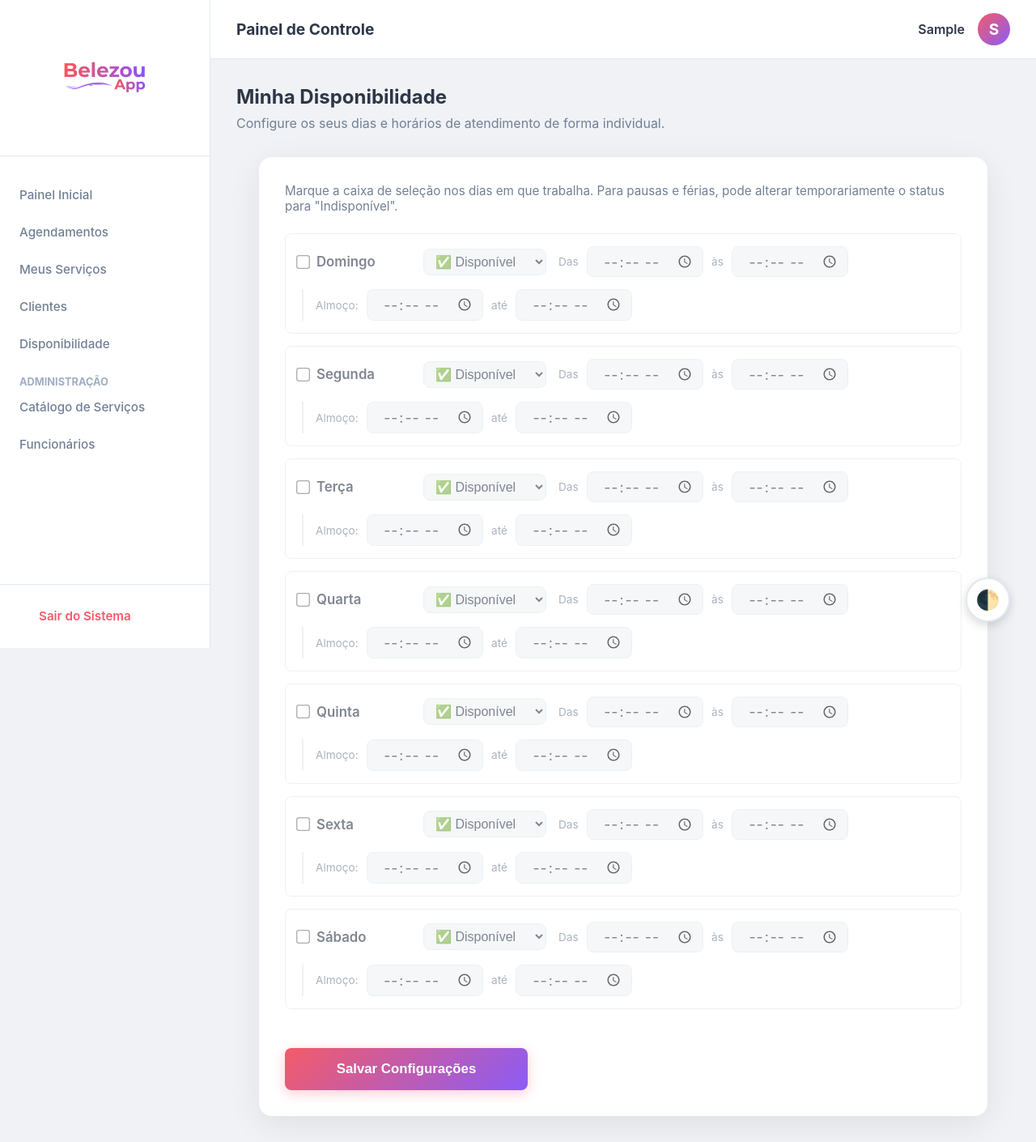
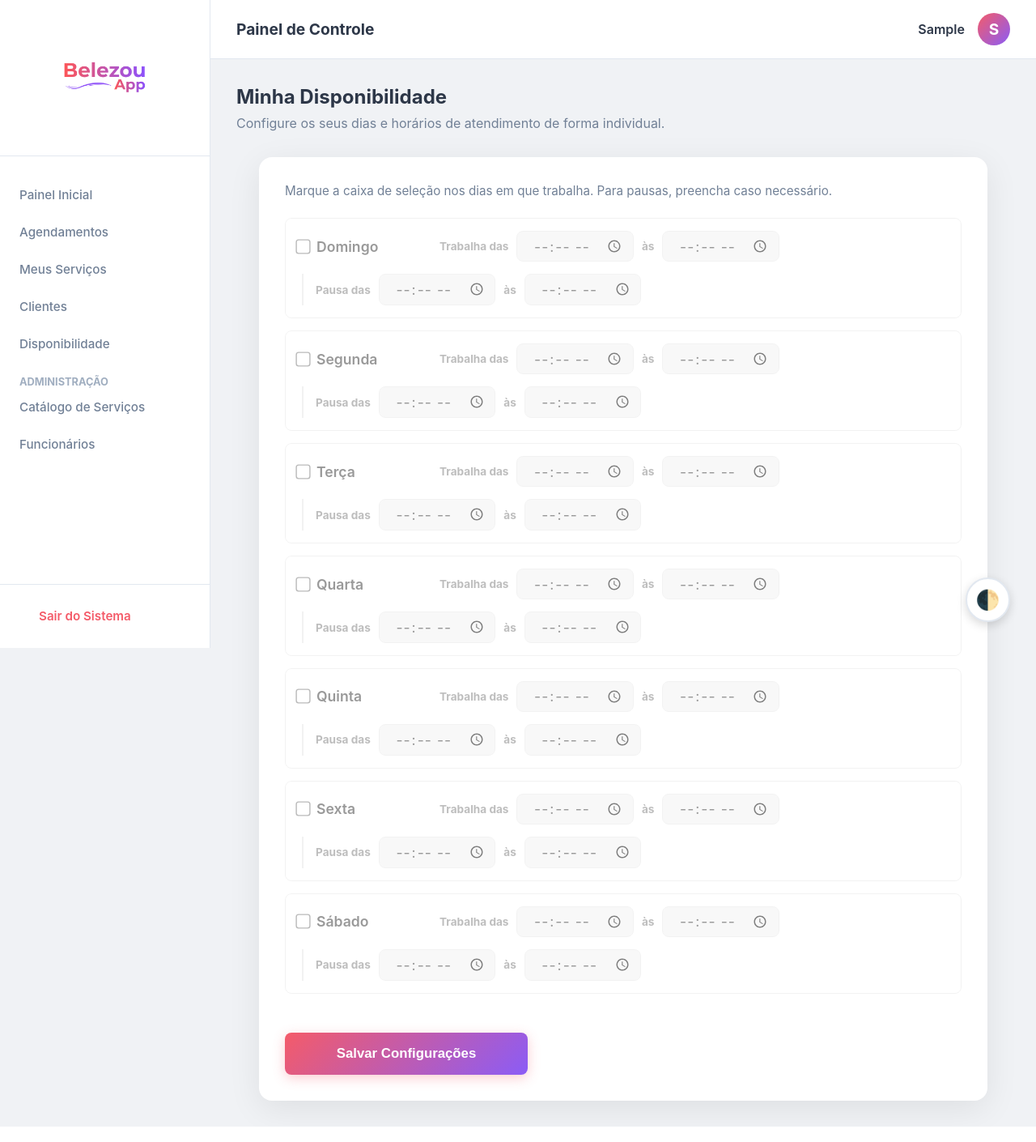
Before and after one commit to Hazard-lz/TCC-ETEC, a PHP site: page /public/views/funcionario/disponibilidade.php in a window 1280 px wide. Shown: the whole page at 81% size. Run offline with PHP 8.4, Linux system fonts and the light colour scheme; the visitor is signed in with stand-in values (Sample User, id 1); data that the repository does not hold is empty; some libraries are stand-ins or nearby versions.

Commit message:
Correções UX na disponibilidade

```diff
--- a/public/views/funcionario/disponibilidade.php
+++ b/public/views/funcionario/disponibilidade.php
@@ -117,41 +117,38 @@ $diasSemana = [
                         <input type="hidden" name="id_disponibilidade" value="<?= $idDisponibilidade ?>">
 
                         <p style="color: var(--text-muted); font-size: 0.95rem; margin-bottom: 1.5rem;">
-                            Marque a caixa de seleção nos dias em que trabalha. Para pausas e férias, pode alterar temporariamente o status para "Indisponível".
+                            Marque a caixa de seleção nos dias em que trabalha. Para pausas, preencha caso necessário.
                         </p>
 
                         <div class="dias-grid">
                             <?php foreach($diasSemana as $sigla => $rotulo):
-                                // Verifica se o dia existe na base de dados (está ativo na grelha do utilizador)
-                                $ativo = isset($dadosDias[$sigla]);
-                                // Preenche com os dados reais ou com valores padrão vazios
-                                $d = $ativo ? $dadosDias[$sigla] : ['inicio'=>'', 'fim'=>'', 'int_inicio'=>'', 'int_fim'=>'', 'status'=>'disponivel'];
+                                // 1. Verifica se o dia já foi salvo no banco alguma vez
+                                $existe = isset($dadosDias[$sigla]);
+
+                                // 2. Preenche com os dados reais ou com valores em branco
+                                $d = $existe ? $dadosDias[$sigla] : ['inicio'=>'', 'fim'=>'', 'int_inicio'=>'', 'int_fim'=>'', 'status'=>'disponivel'];
+
+                                // 3. A caixa SÓ deve ficar marcada se o dia existe E o status for 'disponivel'
+                                $ativo = $existe && $d['status'] === 'disponivel';
                             ?>
-                                <div class="day-row" id="row_<?= $sigla ?>" style="<?= !$ativo ? 'opacity: 0.6;' : '' ?>">
+                                <div class="day-row" id="row_<?= $sigla ?>" style="<?= !$ativo ? 'opacity: 0.5; filter: grayscale(100%);' : '' ?>">
 
-                                    <div style="min-width: 140px; display: flex; align-items: center; gap: 10px;">
-                                        <input type="checkbox" name="dias[<?= $sigla ?>][ativo]" value="1" id="dia_<?= $sigla ?>" <?= $ativo ? 'checked' : '' ?> style="transform: scale(1.3); cursor: pointer;" onchange="toggleDayRow('<?= $sigla ?>')">
-                                        <label for="dia_<?= $sigla ?>" style="font-weight: 600; color: var(--text-main); cursor:pointer; font-size: 1.05rem;"><?= $rotulo ?></label>
-                                    </div>
-
-                                    <div>
-                                        <select name="dias[<?= $sigla ?>][status]" class="form-control" style="font-weight: 500;">
-                                            <option value="disponivel" <?= $d['status'] === 'disponivel' ? 'selected' : '' ?>>✅ Disponível</option>
-                                            <option value="indisponivel" <?= $d['status'] === 'indisponivel' ? 'selected' : '' ?>>⛔ Indisponível</option>
-                                        </select>
+                                    <div style="min-width: 160px; display: flex; align-items: center; gap: 10px;">
+                                        <input type="checkbox" name="dias[<?= $sigla ?>][ativo]" value="1" id="dia_<?= $sigla ?>" <?= $ativo ? 'checked' : '' ?> style="transform: scale(1.4); cursor: pointer;" onchange="toggleDayRow('<?= $sigla ?>')">
+                                        <label for="dia_<?= $sigla ?>" style="font-weight: 600; color: var(--text-main); cursor:pointer; font-size: 1.1rem;"><?= $rotulo ?></label>
                                     </div>
 
                                     <div class="time-input-group">
-                                        <span style="font-size: 0.85rem; color: var(--text-muted);">Das</span>
+                                        <span style="font-size: 0.85rem; color: var(--text-muted); font-weight: bold;">Trabalha das</span>
                                         <input type="time" name="dias[<?= $sigla ?>][hora_inicio]" value="<?= $d['inicio'] ?>" class="form-control">
-                                        <span style="font-size: 0.85rem; color: var(--text-muted);">às</span>
+                                        <span style="font-size: 0.85rem; color: var(--text-muted); font-weight: bold;">às</span>
                                         <input type="time" name="dias[<?= $sigla ?>][hora_fim]" value="<?= $d['fim'] ?>" class="form-control">
                                     </div>
 
                                     <div class="time-input-group divider">
-                                        <span style="font-size: 0.85rem; color: var(--text-muted);">Almoço:</span>
+                                        <span style="font-size: 0.85rem; color: var(--text-muted); font-weight: bold;">Pausa das</span>
                                         <input type="time" name="dias[<?= $sigla ?>][intervalo_inicio]" value="<?= $d['int_inicio'] ?>" class="form-control">
-                                        <span style="font-size: 0.85rem; color: var(--text-muted);">até</span>
+                                        <span style="font-size: 0.85rem; color: var(--text-muted); font-weight: bold;">às</span>
                                         <input type="time" name="dias[<?= $sigla ?>][intervalo_fim]" value="<?= $d['int_fim'] ?>" class="form-control">
                                     </div>
 
```
Also changed, not shown: app/Controllers/DisponibilidadeController.php (+6 -3 lines).
